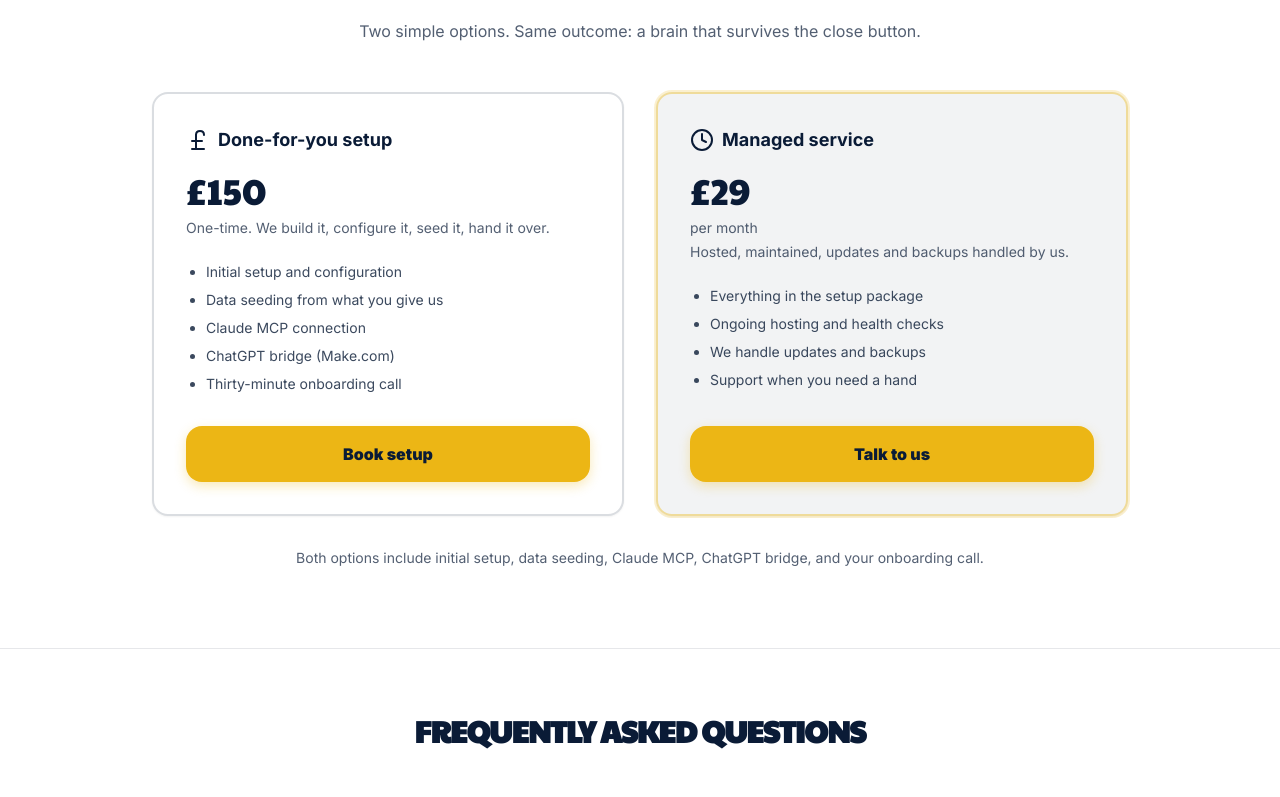
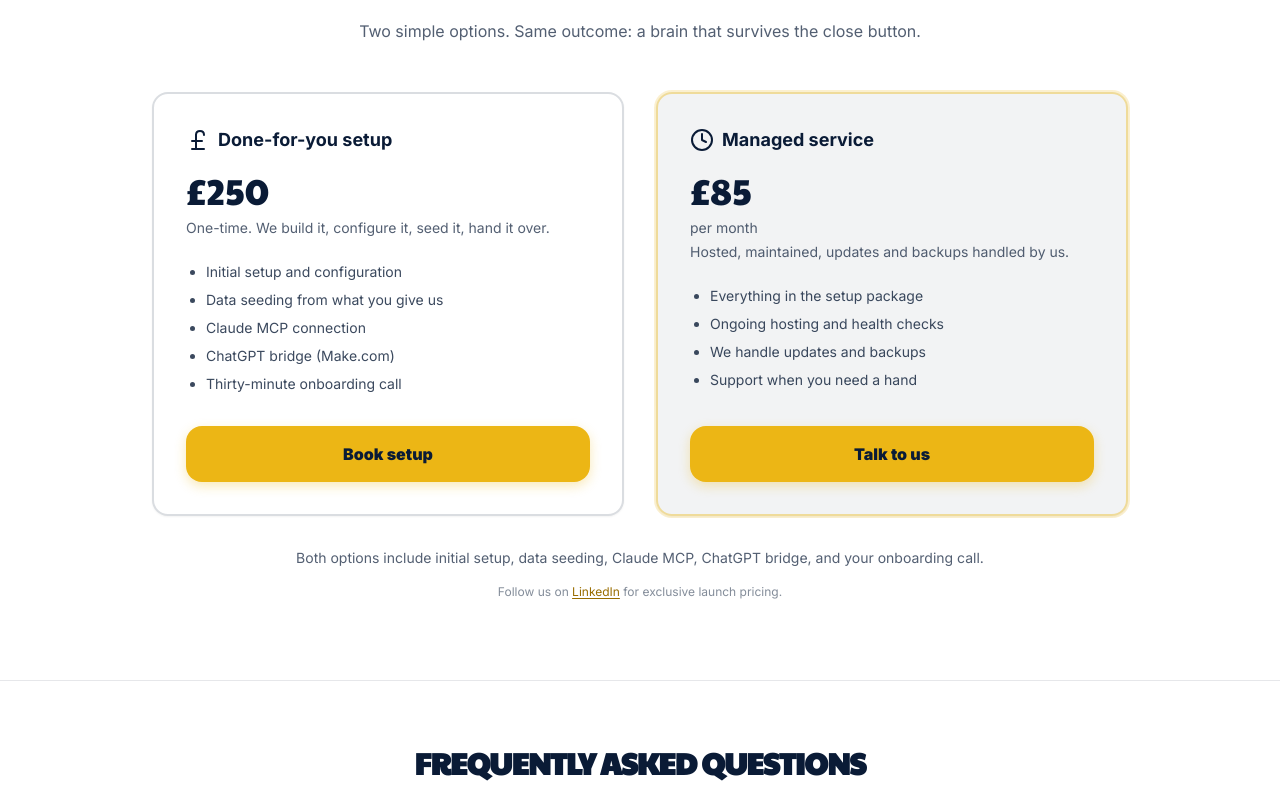
Before and after one commit to Scopesite/scopesite-ssr, a Next.js app: page /llm-brain in a window 1280 px wide. Shown: the part 3913-4710 px from the top of the page. Built offline with nearby package versions, Linux system fonts and the light colour scheme.

Commit message:
Update LLM Brain pricing to 250/85 and add LinkedIn promo hint
Setup raised from 150 to 250, managed service from 29 to 85/month. Schema offers updated to match. Added subtle launch-pricing note linking to LinkedIn.

Made-with: Cursor

```diff
--- a/src/app/llm-brain/layout.tsx
+++ b/src/app/llm-brain/layout.tsx
@@ -44,11 +44,11 @@ const faqItems: FAQItem[] = [
 export const metadata: Metadata = {
   title: 'LLM Brain | Persistent AI Memory for Your Business',
   description:
-    'Stop re-briefing AI every conversation. LLM Brain gives Claude and ChatGPT a permanent database that remembers your business. £150 one-time setup.',
+    'Stop re-briefing AI every conversation. LLM Brain gives Claude and ChatGPT a permanent database that remembers your business. £250 one-time setup.',
   openGraph: {
     title: 'LLM Brain | Persistent AI Memory for Your Business | ScopeSite',
     description:
-      'Stop re-briefing AI every conversation. LLM Brain gives Claude and ChatGPT a permanent database that remembers your business. £150 one-time setup.',
+      'Stop re-briefing AI every conversation. LLM Brain gives Claude and ChatGPT a permanent database that remembers your business. £250 one-time setup.',
     url: PAGE_URL,
     siteName: 'ScopeSite Digital Studios',
     images: [
@@ -82,14 +82,14 @@ export default function LlmBrainLayout({
   const setupOffer = generateOfferSchema(
     'LLM Brain done-for-you setup',
     'One-time build, configure, seed your data, Claude MCP and ChatGPT bridge, thirty-minute onboarding.',
-    '150',
+    '250',
     'GBP'
   );
 
   const managedOffer = generateOfferSchema(
     'LLM Brain managed hosting',
     'Hosted, maintained, updates and backups handled by ScopeSite.',
-    '29',
+    '85',
     'GBP'
   );
 
--- a/src/app/llm-brain/page.tsx
+++ b/src/app/llm-brain/page.tsx
@@ -283,7 +283,7 @@ export default function LlmBrainPage() {
               <p className="text-white/90 text-sm">Twelve-hour working days, same maths, different lens</p>
             </div>
             <div>
-              <p className="text-brand-gold font-headline text-4xl mb-2">£150</p>
+              <p className="text-brand-gold font-headline text-4xl mb-2">£250</p>
               <p className="text-white/90 text-sm">One-time setup versus the cost of another year of amnesia</p>
             </div>
             <div>
@@ -309,7 +309,7 @@ export default function LlmBrainPage() {
                 <PoundSterling className="w-6 h-6" aria-hidden />
                 <span className="font-bold text-lg">Done-for-you setup</span>
               </div>
-              <p className="text-brand-navy font-headline text-4xl mb-2">£150</p>
+              <p className="text-brand-navy font-headline text-4xl mb-2">£250</p>
               <p className="text-muted text-sm mb-6">One-time. We build it, configure it, seed it, hand it over.</p>
               <ul className="text-brand-navy/80 text-sm space-y-2 mb-8 flex-1 list-disc pl-5">
                 <li>Initial setup and configuration</li>
@@ -327,7 +327,7 @@ export default function LlmBrainPage() {
                 <Clock className="w-6 h-6" aria-hidden />
                 <span className="font-bold text-lg">Managed service</span>
               </div>
-              <p className="text-brand-navy font-headline text-4xl mb-2">£29</p>
+              <p className="text-brand-navy font-headline text-4xl mb-2">£85</p>
               <p className="text-muted text-sm mb-1">per month</p>
               <p className="text-muted text-sm mb-6">Hosted, maintained, updates and backups handled by us.</p>
               <ul className="text-brand-navy/80 text-sm space-y-2 mb-8 flex-1 list-disc pl-5">
@@ -344,6 +344,18 @@ export default function LlmBrainPage() {
           <p className="text-center text-muted text-sm mt-8">
             Both options include initial setup, data seeding, Claude MCP, ChatGPT bridge, and your
             onboarding call.
+          </p>
+          <p className="text-center text-brand-navy/50 text-xs mt-4">
+            Follow us on{' '}
+            <a
+              href="https://www.linkedin.com/in/scopesite"
+              target="_blank"
+              rel="noopener noreferrer"
+              className="underline hover:text-brand-gold-accessible"
+            >
+              LinkedIn
+            </a>{' '}
+            for exclusive launch pricing.
           </p>
         </div>
       </section>
```
